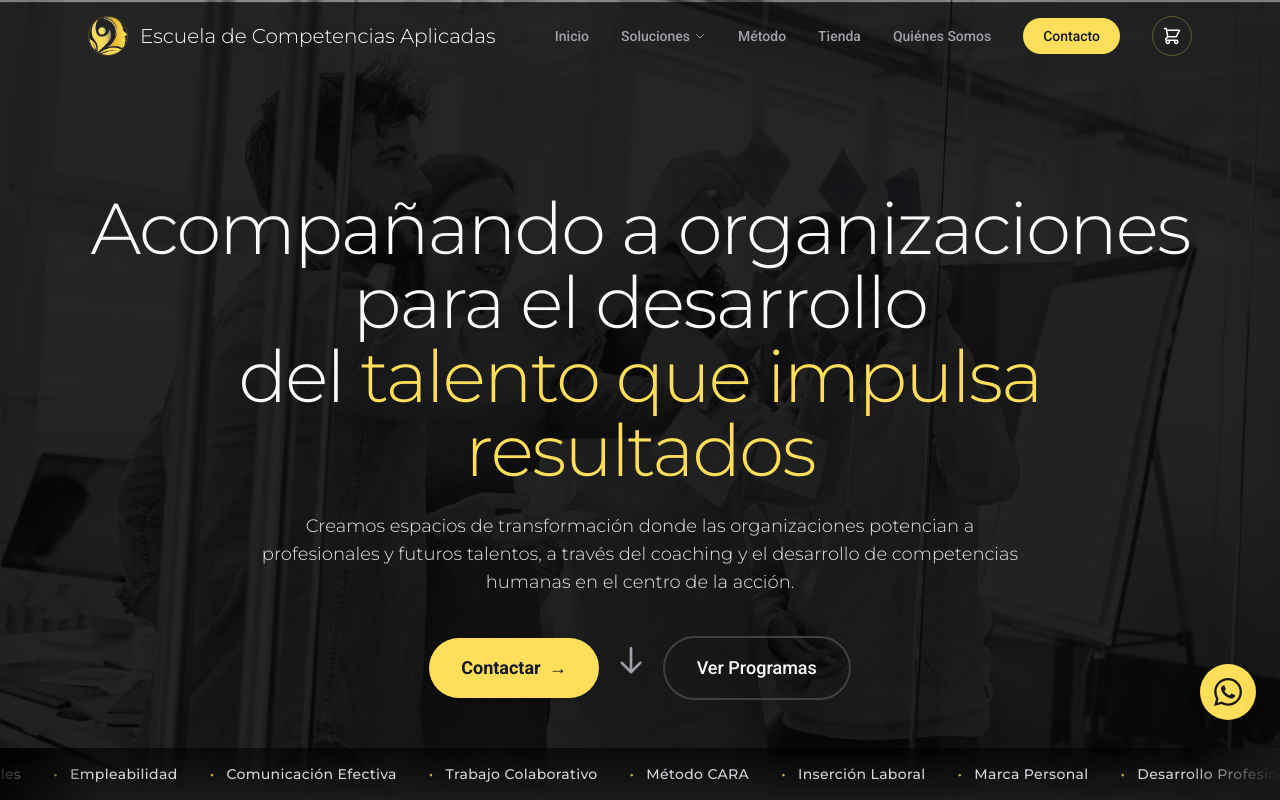
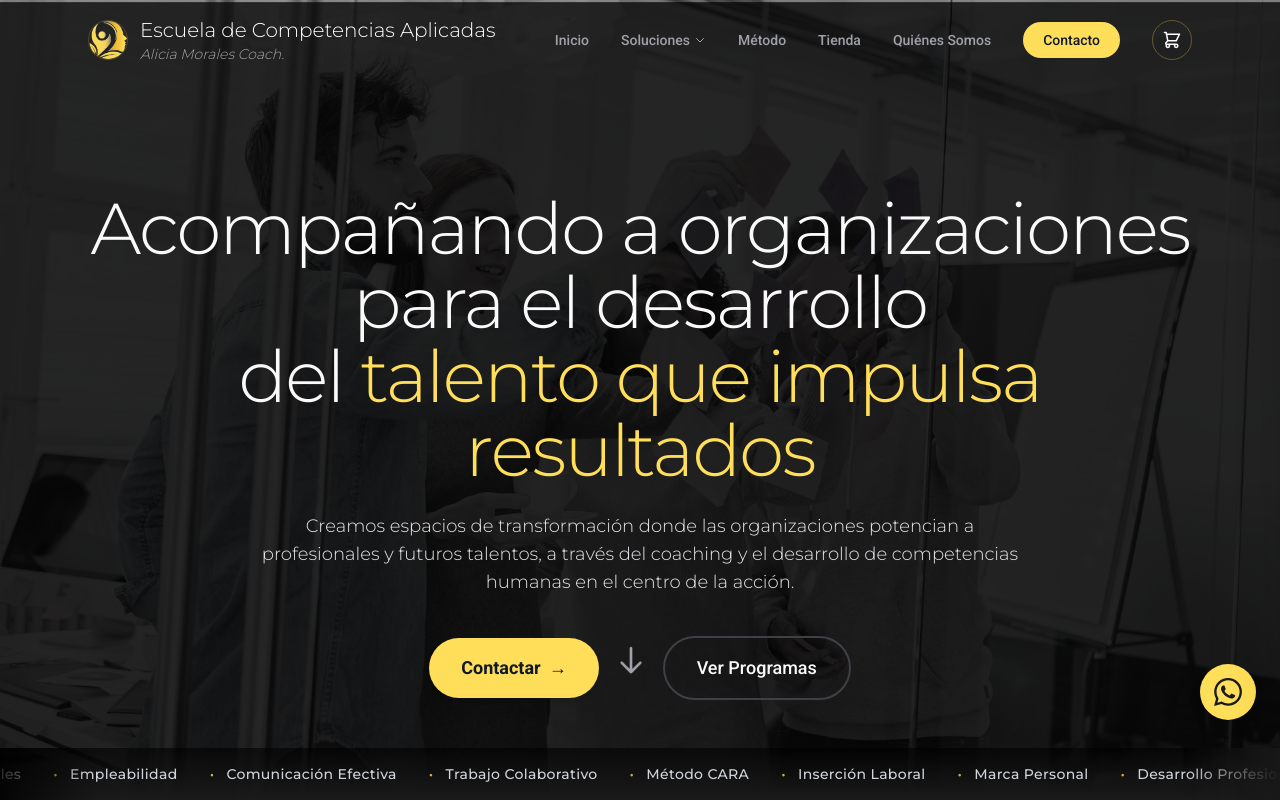
Before and after one commit to mauro6287-blip/alicia-morales-coach, a Next.js app: page / in a window 1280 px wide. Shown: the top 800 px of the page. Built offline with nearby package versions, Linux system fonts and the light colour scheme.

Commit message:
feat(header): agrega subtítulo "Alicia Morales Coach." debajo del nombre en el navbar
Co-Authored-By: Claude Sonnet 4.6 <noreply@anthropic.com>

```diff
--- a/components/Header.tsx
+++ b/components/Header.tsx
@@ -77,9 +77,10 @@ export default function Header() {
                             priority
                         />
                     </div>
-                    <span className="hidden font-[family-name:var(--font-montserrat)] md:inline">
-                        Escuela de Competencias Aplicadas
-                    </span>
+                    <div className="hidden flex-col font-[family-name:var(--font-montserrat)] md:flex">
+                        <span>Escuela de Competencias Aplicadas</span>
+                        <span className="text-sm font-light italic text-white/60">Alicia Morales Coach.</span>
+                    </div>
                 </a>
 
                 {/* Desktop Navigation */}
```
